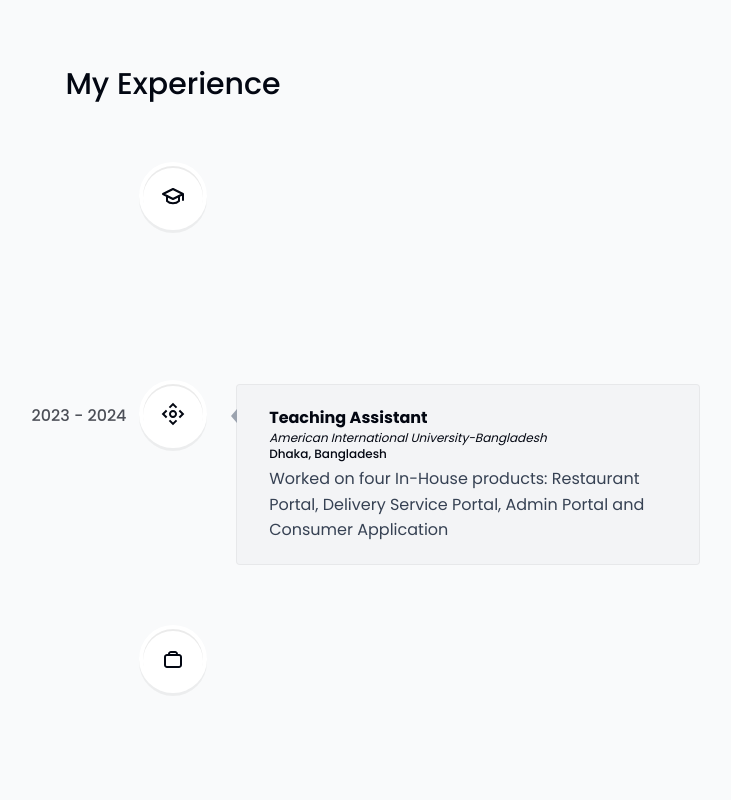
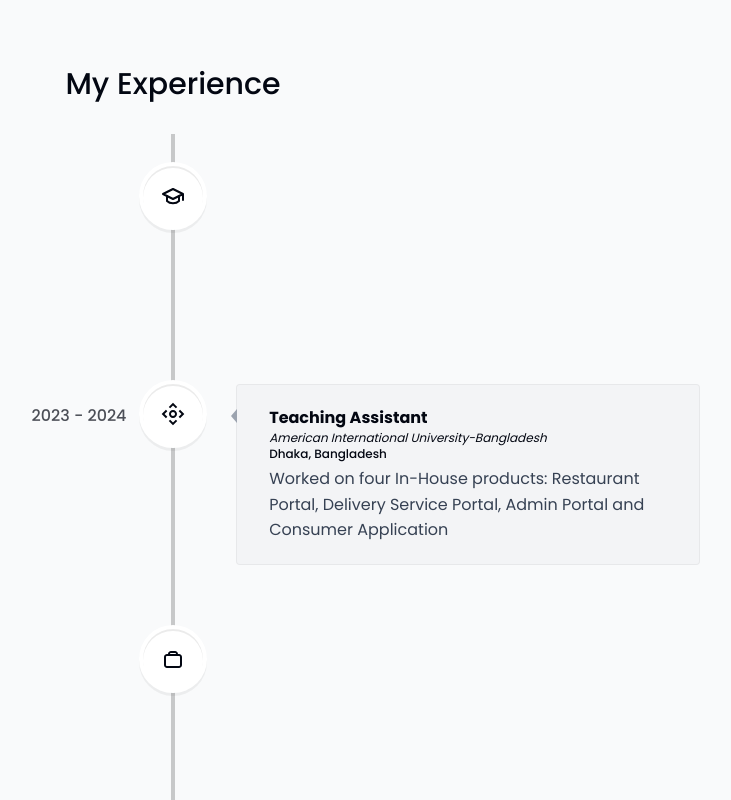
Before and after one commit to ShahrierHossain/shahrier-hossain, a Next.js app: page / in a window 1280 px wide. Shown: the part 2020-2820 px from the top of the page, without its empty margins (467-1198 px from the left). Built offline with nearby package versions, Linux system fonts and the light colour scheme.

Commit message:
Design  Change in Experience

```diff
--- a/components/experience.tsx
+++ b/components/experience.tsx
@@ -18,7 +18,11 @@ export default function Experience() {
   return (
     <section id="experience" ref={ref} className="scroll-mt-28 mb-28 sm:mb-40">
       <SectionHeading>My experience</SectionHeading>
-      <VerticalTimeline lineColor="">
+      <VerticalTimeline
+        lineColor={
+          theme === "light" ? "rgba(0,0,0,0.2)" : "rgba(255,255,255,0.2)"
+        }
+      >
         {experiencesData.map((item, index) => (
           <React.Fragment key={index}>
             <VerticalTimelineElement
```
